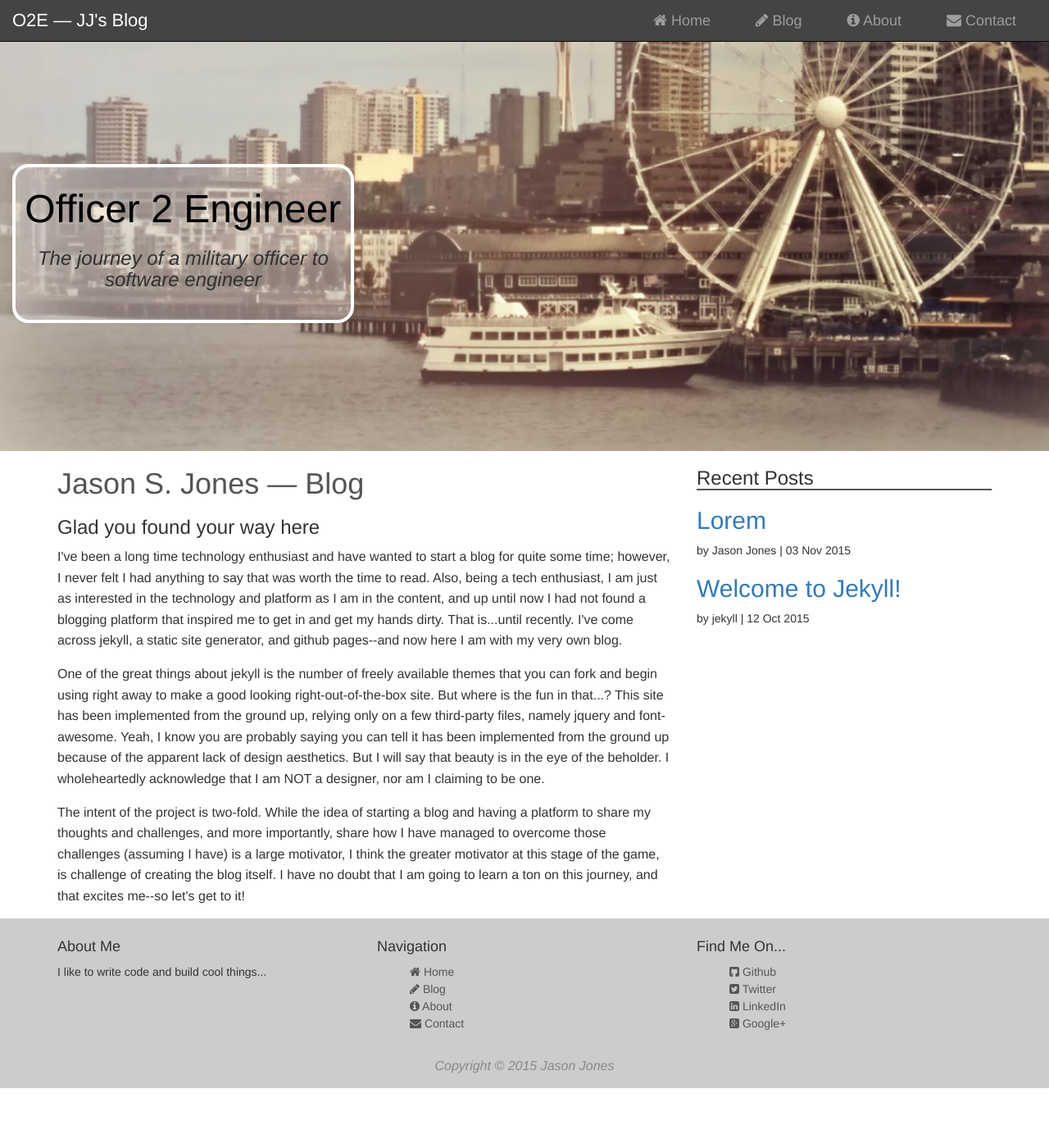
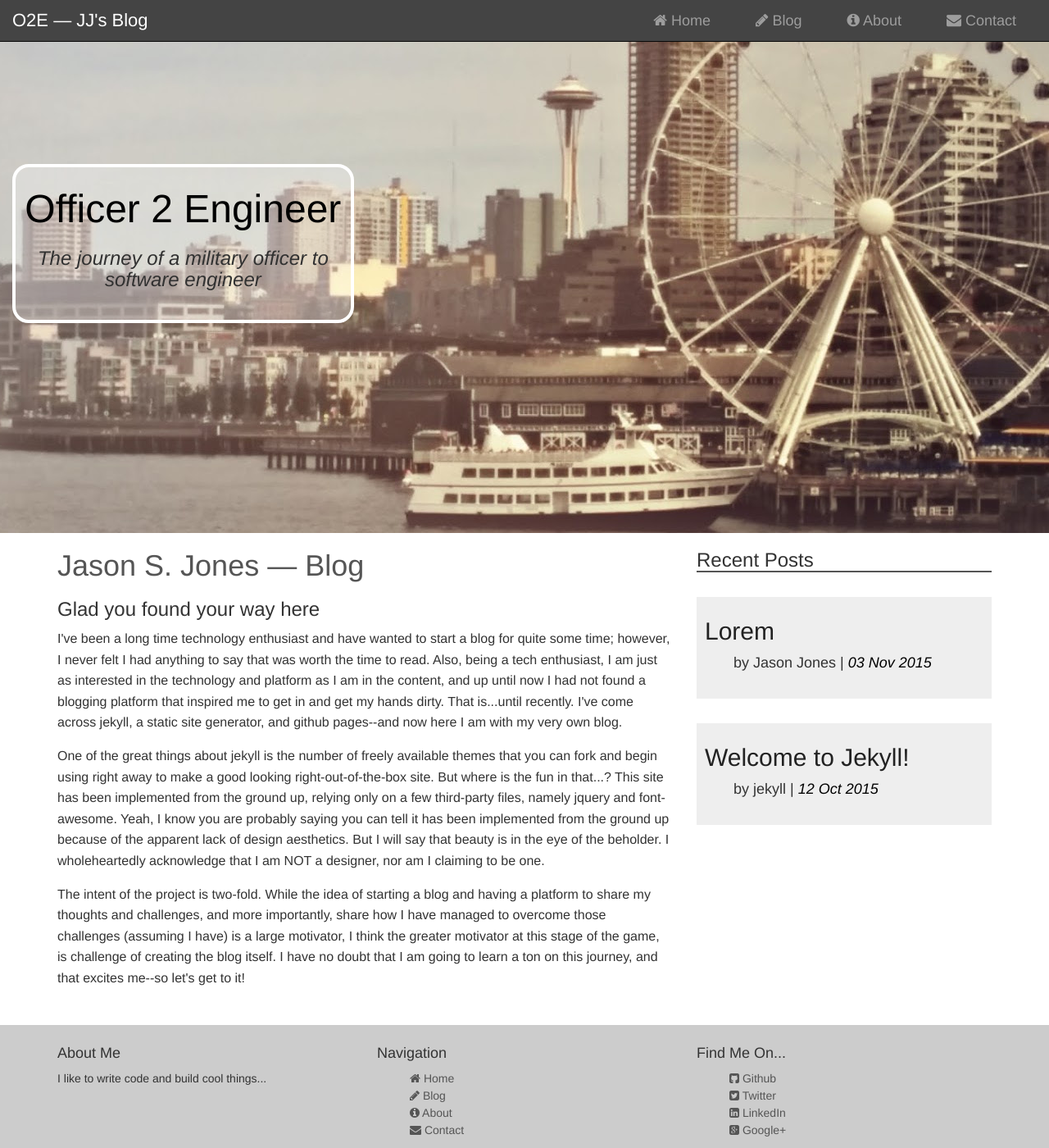
Before and after one commit to jasonsjones/jasonsjones.github.io, a Jekyll site: the page built from index.html, in a window 1280 px wide and 1400 px high. Shown: the whole window at 82% size. Built offline with Jekyll 4.4.1, drawn with Linux system fonts in a browser that asks for light colours.

Commit message:
Flatten base.scss file (remove some nesting)

```diff
--- a/_sass/_base.scss
+++ b/_sass/_base.scss
@@ -1,10 +1,13 @@
 
 header {
-    height: 500px;
+    height: 600px;
     margin-top: 50px;
     overflow: auto;
 
-    background: url("../img/BainbridgeFerry.jpg") center bottom;
+    background: url("../img/BainbridgeFerry_600.jpg");
+    background-repeat: no-repeat;
+    background-position: bottom;
+    background-attachment: fixed;
     background-size: cover;
 
     .header-content {
@@ -27,7 +30,7 @@
 }
 
 .main-content {
-    min-height: 400px;
+    min-height: 600px;
 
     h1 {
         color: #555;
@@ -39,12 +42,16 @@
         margin: 0 0 15px 0;
     }
 
+}
+
 .posts {
     margin-top: 30px;
+
     .blog-post {
         background-color: #eee;
-            padding: 5px 0 10px 20px;
+        padding: 5px 10px 20px;
         margin: 10px 0 10px 0;
+
         .post-excerpt {
             font-size: 16px;
         }
@@ -58,6 +65,7 @@
             color: #777;
         }
     }
+}
 
 .post-data {
     margin-left: 35px;
@@ -67,8 +75,6 @@
 .post-date {
     color: #000;
     font-style: italic;
-        }
-    }
 }
 
 .about-author {
@@ -82,15 +88,6 @@
 .sidebar {
     h3 {
         border-bottom: 2px solid #555;
-    }
-
-    ul {
-        list-style: none;
-        font-size: 16px;
-
-        li {
-            margin-bottom: 15px;
-        }
     }
 }
 
@@ -110,6 +107,9 @@
         font-size: 15px;
     }
 
+
+}
+
 .blog-title {
     font-size: 42px;
     color: #555;
@@ -120,4 +120,3 @@
     font-size: 18px;
     color: #828282;
 }
-}
```
Lines whose indentation alone changed are shown as unchanged.
